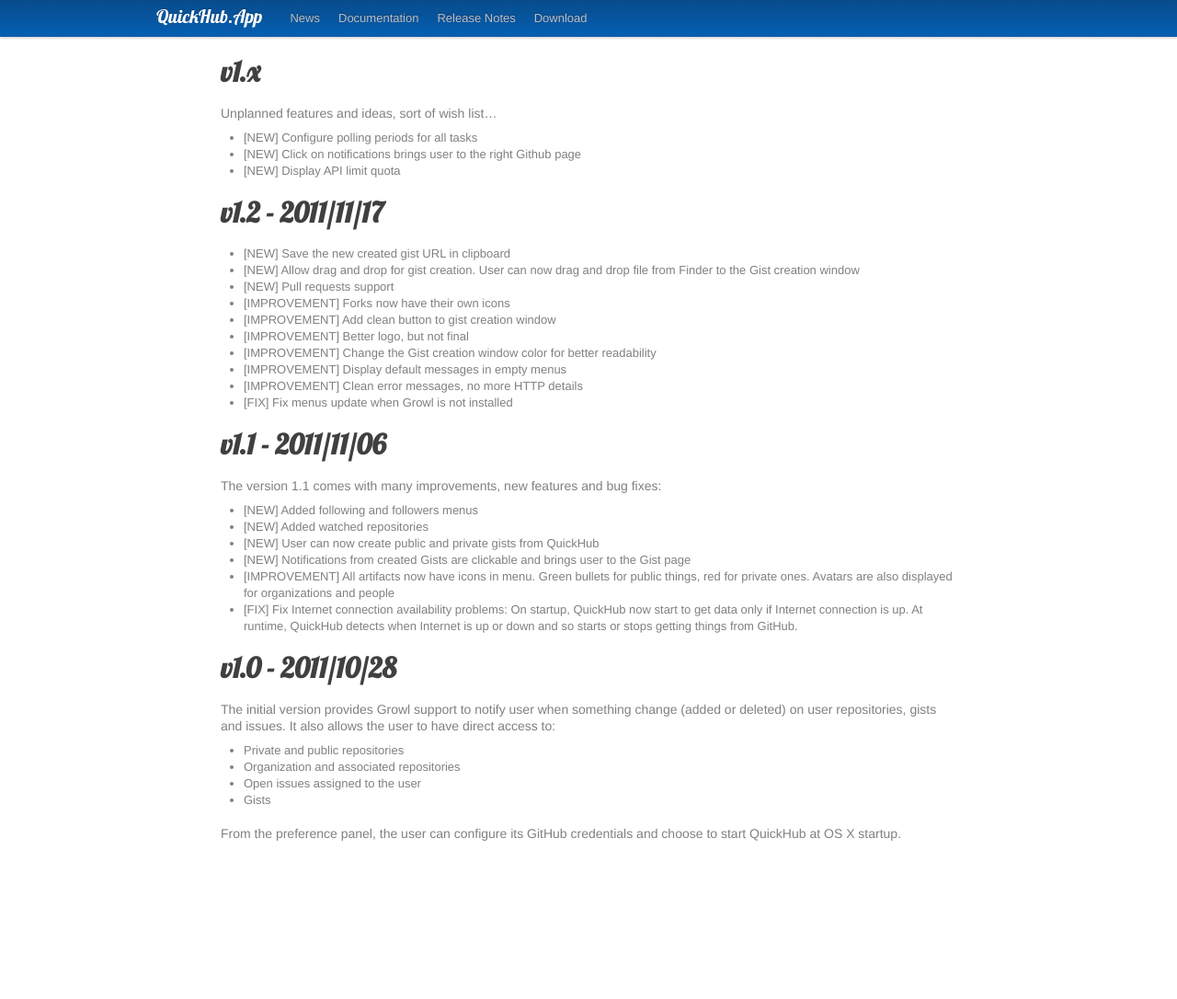
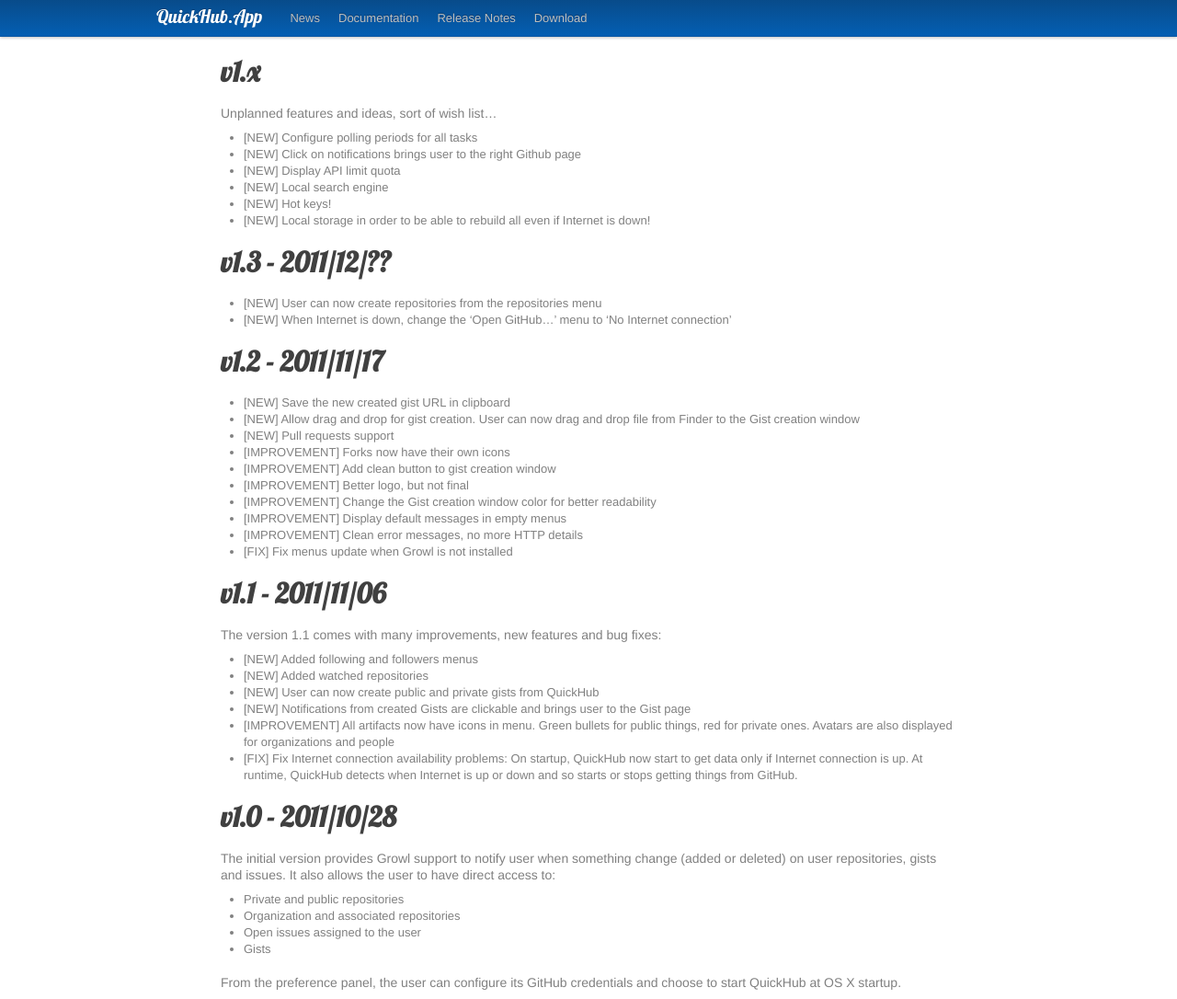
Before and after one commit to chamerling/QuickHubApp, a Jekyll site: the page built from pages/releasenotes.md, in a window 1280 px wide and 1086 px high. Shown: the whole window at 92% size. Built offline with Jekyll 4.4.1, drawn with Linux system fonts in a browser that asks for light colours; nearby versions of some CDN libraries; Markdown is read by kramdown in place of the engine named in the settings; comment, search, counter and statistics services are not loaded.

Commit message:
update notes and index

```diff
--- a/index.html
+++ b/index.html
@@ -7,7 +7,7 @@
 	<p><b>QuickHub</b> is a tiny but useful OS X application for <b><a href="http://github.com" target="_blank">GitHub</a></b> lovers.
 	It helps you to quickly access to GitHub directly from your status bar: Repositories, issues, gists, pull requests, users, organizations and watched repos are just one click away. QuickHub also provides Gists creation feature and will notify you when something changes on your GitHub artifacts.</p>
 
-	<p>QuickHub is available on the <b><a target="_blank" href="http://itunes.apple.com/us/app/quickhub/id476665193">Mac App store</a></b> for just $0.99 / 0.79&euro;</p>
+	<p>QuickHub is available on the <b><a target="_blank" href="http://itunes.apple.com/us/app/quickhub/id476665193">Mac App store</a></b> for just $1.99 / 1.59&euro;</p>
 	</div>
 
 <!--
--- a/pages/releasenotes.md
+++ b/pages/releasenotes.md
@@ -9,6 +9,14 @@
 - [NEW] Configure polling periods for all tasks
 - [NEW] Click on notifications brings user to the right Github page
 - [NEW] Display API limit quota
+- [NEW] Local search engine
+- [NEW] Hot keys!
+- [NEW] Local storage in order to be able to rebuild all even if Internet is down!
+
+# v1.3 - 2011/12/??
+
+- [NEW] User can now create repositories from the repositories menu
+- [NEW] When Internet is down, change the 'Open GitHub...' menu to 'No Internet connection'
 
 # v1.2 - 2011/11/17
 
```
